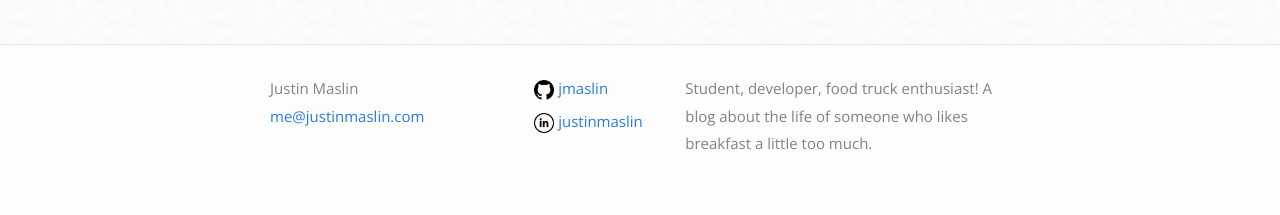
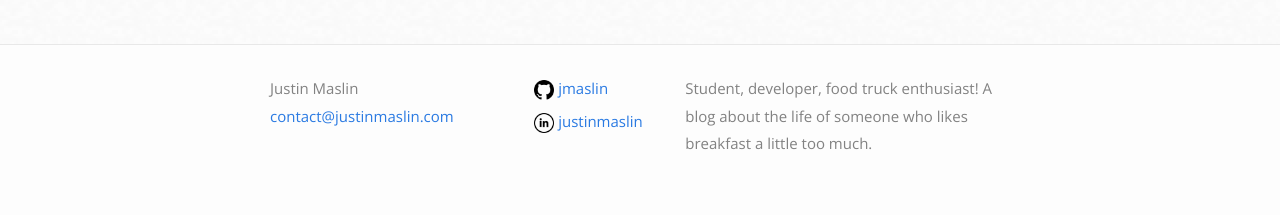
Before and after one commit to jmaslin/jmaslin.github.io, a Jekyll site: the page built from index.html, in a window 1280 px wide. Shown: the part 946-1161 px from the top of the page. Built offline with Jekyll 4.4.1, drawn with Linux system fonts in a browser that asks for light colours.

Commit message:
Change email

```diff
--- a/_config.yml
+++ b/_config.yml
@@ -1,6 +1,6 @@
 # Site settings
 title: Justin Maslin
-email: me@justinmaslin.com
+email: contact@justinmaslin.com
 timezone: America/New_York
 description: >
   Student, developer, food truck enthusiast!
```
